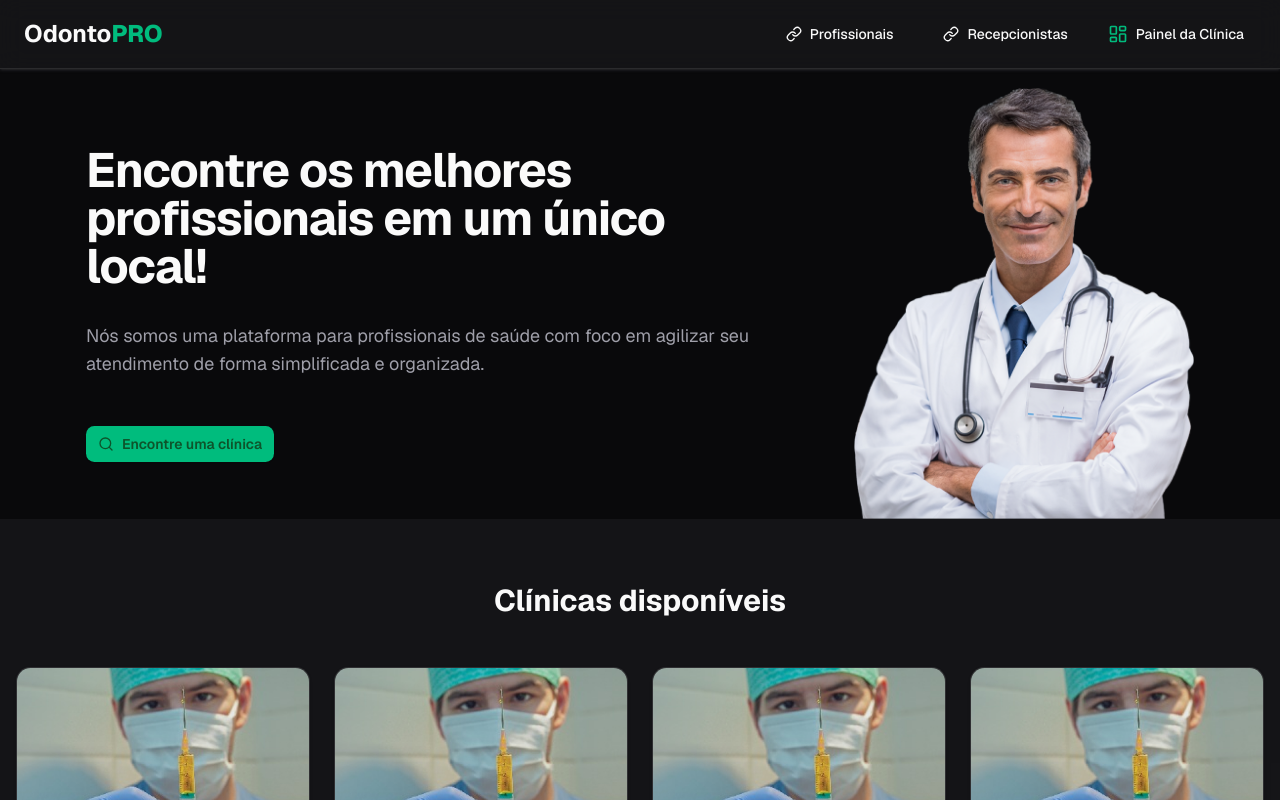
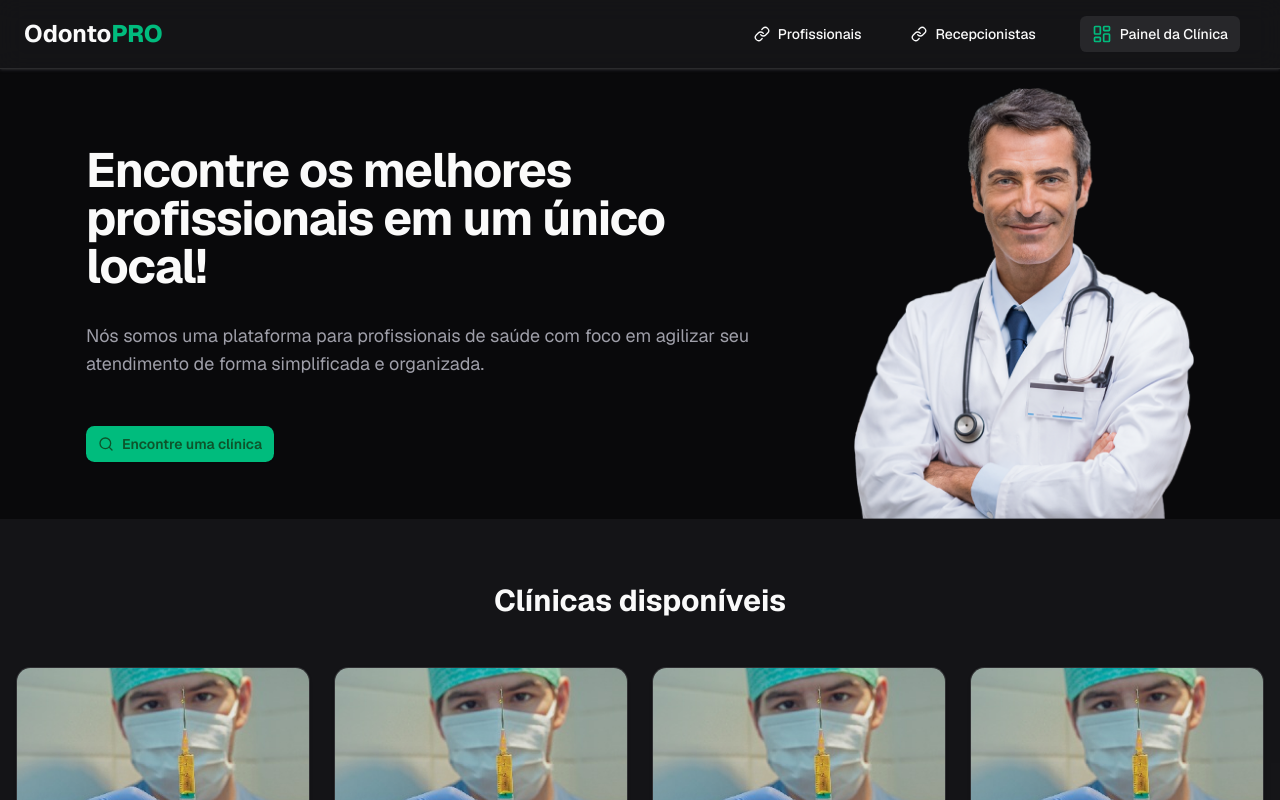
Before and after one commit to hfmelodev/odontoPRO, a Next.js app: page / in a window 1280 px wide. Shown: the top 800 px of the page. Built offline with nearby package versions, Linux system fonts and the light colour scheme; no server answers; sample sign-in values are in the browser's storage.

Commit message:
Bloqueando acesso na página

```diff
--- /dev/null
+++ b/src/@types/next-auth.d.ts
@@ -0,0 +1,23 @@
+import type { DefaultSession } from 'next-auth'
+
+declare module 'next-auth' {
+  interface Session {
+    user: User & DefaultSession['user']
+  }
+}
+
+interface User {
+  id: string
+  name: string
+  email: string
+  emailVerified?: string | null | undefined | boolean
+  image?: string
+  address?: string | null
+  phone?: string | null
+  status: boolean
+  timezone: string | null
+  times: string[]
+  stripeCustomerId?: string | null
+  createdAt: string
+  updatedAt: string
+}
--- a/src/app/(private)/dashboard/page.tsx
+++ b/src/app/(private)/dashboard/page.tsx
@@ -1,4 +1,11 @@
-export default function Dashboard() {
+import { redirect } from 'next/navigation'
+import getSession from '@/lib/session'
+
+export default async function Dashboard() {
+  const session = await getSession()
+
+  if (!session) redirect('/')
+
   return (
     <main>
       <h1>Dashboard</h1>
--- a/src/app/(public)/_components/header/nav-items.tsx
+++ b/src/app/(public)/_components/header/nav-items.tsx
@@ -52,7 +52,7 @@ export function NavItems({ setIsSheetOpen }: NavItemsProps) {
       ) : session ? (
         <Link
           href="/dashboard"
-          className="flex items-center justify-center gap-2 rounded-lg px-3 py-2 font-medium text-sm transition-colors hover:bg-muted hover:text-primary"
+          className="mx-4 flex items-center justify-center gap-2 rounded-sm bg-muted px-3 py-2 font-medium text-sm transition-colors hover:bg-muted/50 hover:text-primary"
         >
           <LayoutDashboard className="size-5 text-primary" />
           <span>Painel da Clínica</span>
--- /dev/null
+++ b/src/lib/session.ts
@@ -0,0 +1,3 @@
+import { auth } from './auth'
+
+export default auth
```
